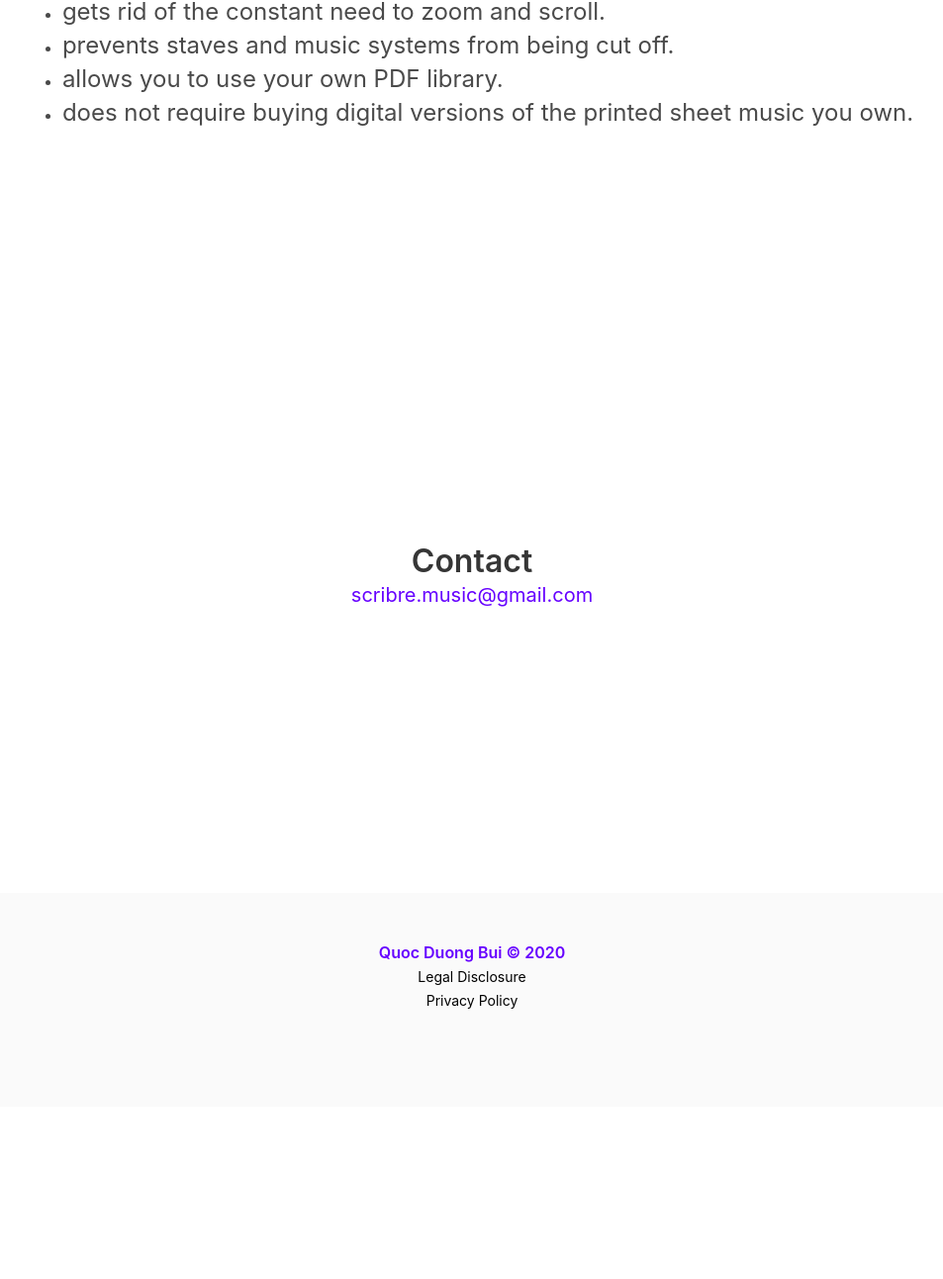
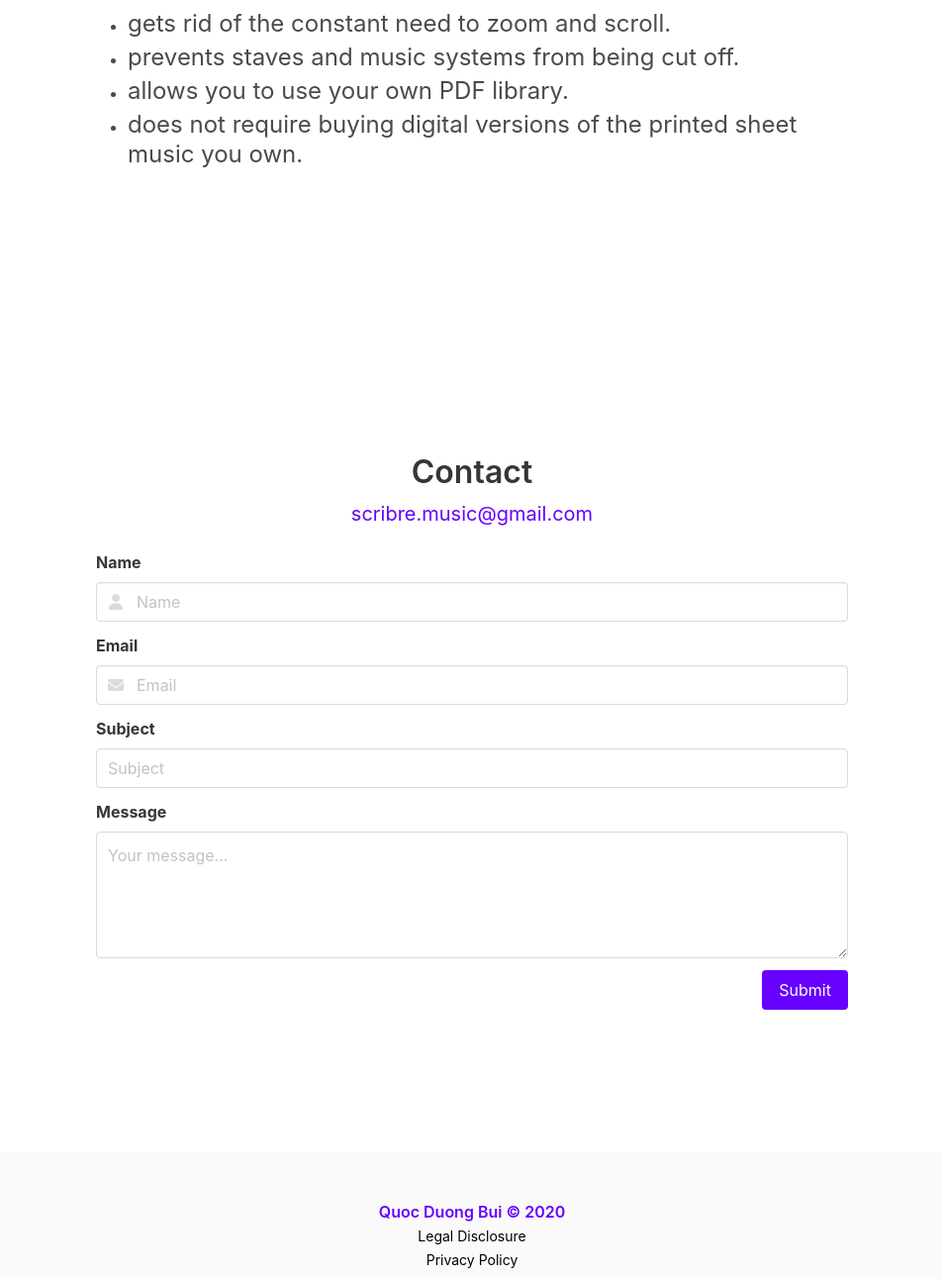
Before and after one commit to vanHekthor/scribre_website, a website: page index.html in a window 1280 px wide. Shown: the part 8309-9601 px from the top of the page at 99% size, without its empty margins (163-1116 px from the left). Before the commit the page ends 9427 px from the top, so only its background shows below. Drawn offline with Linux system fonts and the light colour scheme.

Commit message:
contact form added

```diff
--- a/index.html
+++ b/index.html
@@ -180,8 +180,8 @@
     </section>
     <section id="pro_list" class="section is-medium">
       <div class="container">
-        <div class="columns is-centered"
-          <div class="column is-half">
+        <div class="columns is-centered">
+          <div class="column is-two-thirds">
             <div class="content">
 
               <h1 class="title is-3">Scribre...</h1>
@@ -197,28 +197,33 @@
       </div>
     </section>
 
-    <section id="contact" class="section is-large">
-      <div class="container has-text-centered">
+    <section id="contact" class="section is-medium">
+      <div class="container">
+        <div class="columns is-centered">
+          <div class="column is-two-thirds">
+            <div class="content has-text-centered">
               <p class="title is-3">Contact</p>
-        <p class="subtitle"></p>
               <p class="subtitle"><a href="mailto:scribre.music@gmail.com">scribre.music@gmail.com</a></p>
-
             </div>
-    </section>
-    <!--
-    <section class="section is-medium">
+            <form
+                action="https://formspree.io/xqkyqkpd"
+                method="POST"
+            >
               <div class="container">
                 <div class="field">
                   <label class="label">Name</label>
-          <div class="control">
-            <input class="input" type="text" placeholder="Text input">
+                  <div class="control has-icons-left">
+                    <input class="input" type="text" name="name" placeholder="Name">
+                    <span class="icon is-small is-left">
+                      <i class="fas fa-user"></i>
+                    </span>
                   </div>
                 </div>
 
                 <div class="field">
                   <label class="label">Email</label>
                   <div class="control has-icons-left has-icons-right">
-            <input class="input" type="email" placeholder="Email" value="">
+                    <input class="input" type="email" name="email" placeholder="Email" value="">
                     <span class="icon is-small is-left">
                       <i class="fas fa-envelope"></i>
                     </span>
@@ -228,25 +233,29 @@
                 <div class="field">
                   <label class="label">Subject</label>
                   <div class="control">
-            <input class="input" type="text" placeholder="Subject">
+                    <input class="input" type="text" name="subject" placeholder="Subject">
                   </div>
                 </div>
 
                 <div class="field">
                   <label class="label">Message</label>
                   <div class="control">
-            <textarea class="textarea" placeholder="Your message..."></textarea>
+                    <textarea class="textarea" name="message" placeholder="Your message..."></textarea>
                   </div>
                 </div>
 
                 <div class="field is-grouped is-grouped-right">
                   <div class="control">
-            <button class="button is-link">Submit</button>
+                    <button class="button is-link" type="submit">Submit</button>
+                  </div>
+                </div>
+              </div>
+            </form>
           </div>
         </div>
       </div>
     </section>
-    -->
+
     <footer class="footer has-text-centered">
       <div class="container is-fluid">
             <p>
```
Also changed, not shown: legaldisclosure.html (+4 -3 lines), privacypolicy.html (+12 -3 lines). Lines whose indentation alone changed are shown as unchanged.
